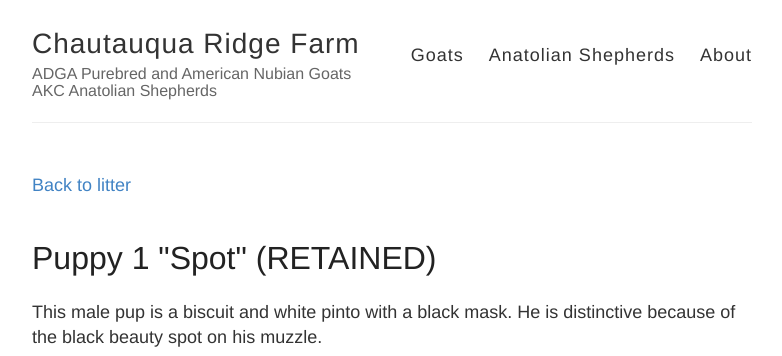
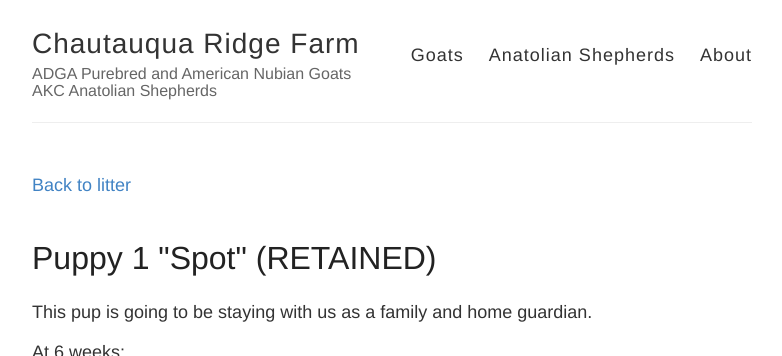
Before and after one commit to shebiki/www.chqridge.com, a Jekyll site: the page built from _anatolianshepherd/angusaspen1/1.md, in a window 1280 px wide and 900 px high, cut to the strip 0-356 px from the top of the window. Shown: the whole strip, without its empty margins (248-1030 px from the left). Built offline with Jekyll 4.4.1, drawn with Linux system fonts in a browser that asks for light colours.

Commit message:
Updates Spot's page.

```diff
--- a/_anatolianshepherd/angusaspen1/1.md
+++ b/_anatolianshepherd/angusaspen1/1.md
@@ -4,7 +4,7 @@
 litter: angusaspen1
 ---
 
-This male pup is a biscuit and white pinto with a black mask. He is distinctive because of the black beauty spot on his muzzle.
+This pup is going to be staying with us as a family and home guardian.
 
 At 6 weeks:
 
```
